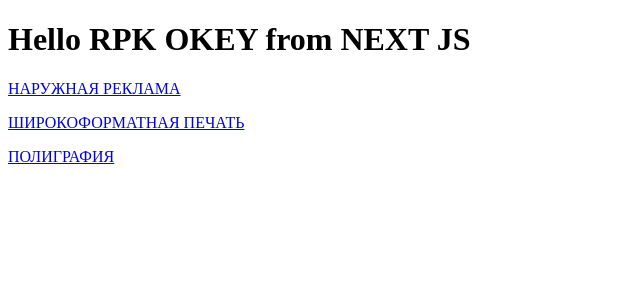
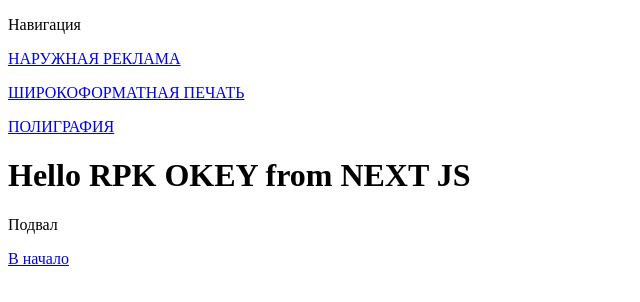
Before and after one commit to Propulsive60r/RPKOKEYNEXTJS, a Next.js app: page / in a window 1280 px wide. Shown: the top 302 px of the page, without its empty margins (0-640 px from the left). Built offline with nearby package versions, Linux system fonts and the light colour scheme.

Commit message:
add general structure

```diff
--- /dev/null
+++ b/components/MainLayout.js
@@ -0,0 +1,40 @@
+import Link from 'next/link';
+import Head from "next/head";
+import Services from "./services";
+
+
+export function MainLayout({children, title = 'РПК ОКЕЙ'}) {
+    return (
+        <>
+            <Head>
+                <title>{title} | РПК ОКЕЙ</title>
+                <meta charSet="utf-8"/>
+            </Head>
+            <nav>
+                <p>
+                    Навигация
+                </p>
+            </nav>
+            <main>
+                <Services/>
+                {children}
+
+            </main>
+            <footer>
+                <p>
+                    Подвал
+                    <p><Link href={'/'}><a>В начало</a></Link></p>
+                </p>
+            </footer>
+            <style jsx global>{`
+              nav {
+
+              }
+
+              main {
+
+              }
+            `}</style>
+        </>
+    )
+}
--- /dev/null
+++ b/components/services.js
@@ -0,0 +1,15 @@
+import Link from "next/link"
+
+export default function Services() {
+    return <>
+        <p>
+            <Link href={'outdooradvertising'}><a>НАРУЖНАЯ РЕКЛАМА</a></Link>
+        </p>
+        <p>
+            <Link href={'largeformatprinting'}><a>ШИРОКОФОРМАТНАЯ ПЕЧАТЬ</a></Link>
+        </p>
+        <p>
+            <Link href={'typography'}><a>ПОЛИГРАФИЯ</a></Link>
+        </p>
+    </>
+}
--- a/pages/components/services.js
+++ /dev/null
@@ -1,16 +0,0 @@
-import Link from "next/link"
-
-export default function Services() {
-    return <>
-        <h1>Hello RPK OKEY from NEXT JS</h1>
-        <p>
-            <Link href="../outdooradvertising"><a>НАРУЖНАЯ РЕКЛАМА</a></Link>
-        </p>
-        <p>
-            <Link href="../largeformatprinting"><a>ШИРОКОФОРМАТНАЯ ПЕЧАТЬ</a></Link>
-        </p>
-        <p>
-            <Link href="../typography"><a>ПОЛИГРАФИЯ</a></Link>
-        </p>
-    </>
-}
--- a/pages/index.js
+++ b/pages/index.js
@@ -1,8 +1,12 @@
-import Link from "next/link"
-import Services from "./components/services"
+import Head from "next/head";
+import {MainLayout} from "../components/MainLayout";
 
 export default function Index() {
-    return <>
-        <Services/>
-    </>
+    return <MainLayout title={'Изготовление наружной рекламы. Полиграфия. Интернет продвижение - РПК ОКЕЙ'}>
+        <Head>
+            <meta name="keyword" content="РПК ОКЕЙ"/>
+            <meta name="description" content="Изготовление наружной рекламы. Полиграфия. Интернет продвижение - РПК ОКЕЙ"/>
+        </Head>
+        <h1>Hello RPK OKEY from NEXT JS</h1>
+    </MainLayout>
 }
```
Also changed, not shown: pages/largeformatprinting/index.js (+13 -1 lines), pages/outdooradvertising/index.js (+14 -1 lines), pages/typography/index.js (+10 -0 lines).
